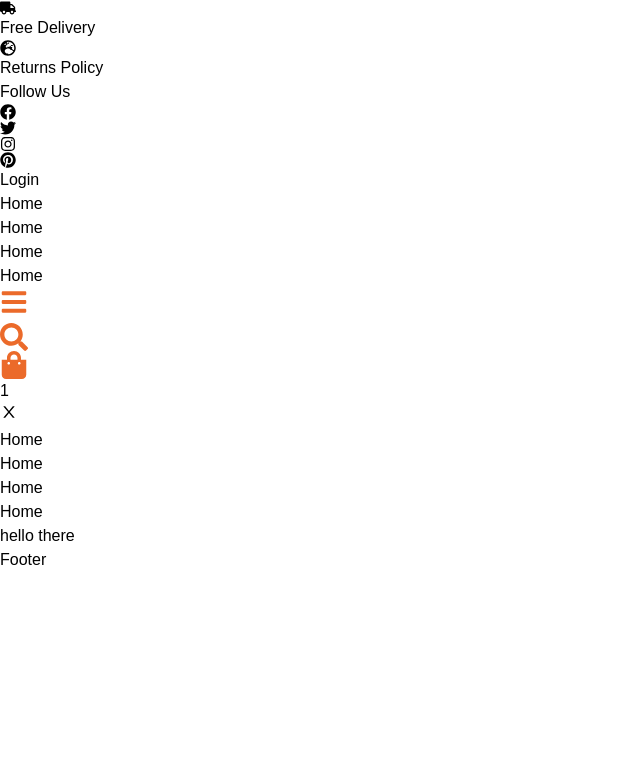
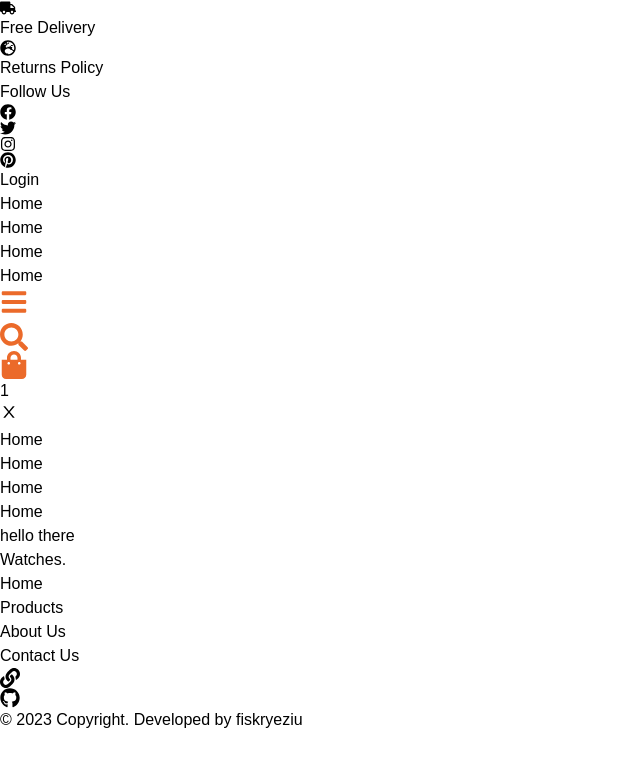
Before and after one commit to fiskryeziu/ecom_next_sanity, a Next.js app: page /products in a window 1280 px wide. Shown: the top 766 px of the page, without its empty margins (0-640 px from the left). Built offline with nearby package versions, Linux system fonts and the light colour scheme.

Commit message:
added footer

```diff
--- a/components/Footer.tsx
+++ b/components/Footer.tsx
@@ -1,7 +1,35 @@
 import React from 'react'
+import { FaLink, FaGithub } from 'react-icons/fa'
 
 const Footer = () => {
-  return <div>Footer</div>
+  return (
+    <div className="flex flex-col w-full">
+      <div className="flex flex-col md:flex-row items-center py-12  border-b mx-20 border-slate-900">
+        <p className="text-4xl font-extrabold">Watches.</p>
+        <div className="flex mx-auto gap-20">
+          <p>Home</p>
+          <p>Products</p>
+          <p>About Us</p>
+          <p>Contact Us</p>
+        </div>
+      </div>
+      <div className="flex justify-center flex-col gap-5 items-center py-20">
+        <div className="flex gap-6">
+          <a href="https://www.fisnik.dev" target="_blank" rel="noreferrer">
+            <FaLink size={20} />
+          </a>
+          <a
+            href="https://github.com/fiskryeziu"
+            target="_blank"
+            rel="noreferrer"
+          >
+            <FaGithub size={20} />
+          </a>
+        </div>
+        <p>© 2023 Copyright. Developed by fiskryeziu</p>
+      </div>
+    </div>
+  )
 }
 
 export default Footer
--- a/pages/index.tsx
+++ b/pages/index.tsx
@@ -24,7 +24,6 @@ export default function Home({ product }: { product: IProduct[] }) {
       </div>
       <TopBrands />
       <InfoSection />
-      {/* <States/> */}
     </>
   )
 }
```
